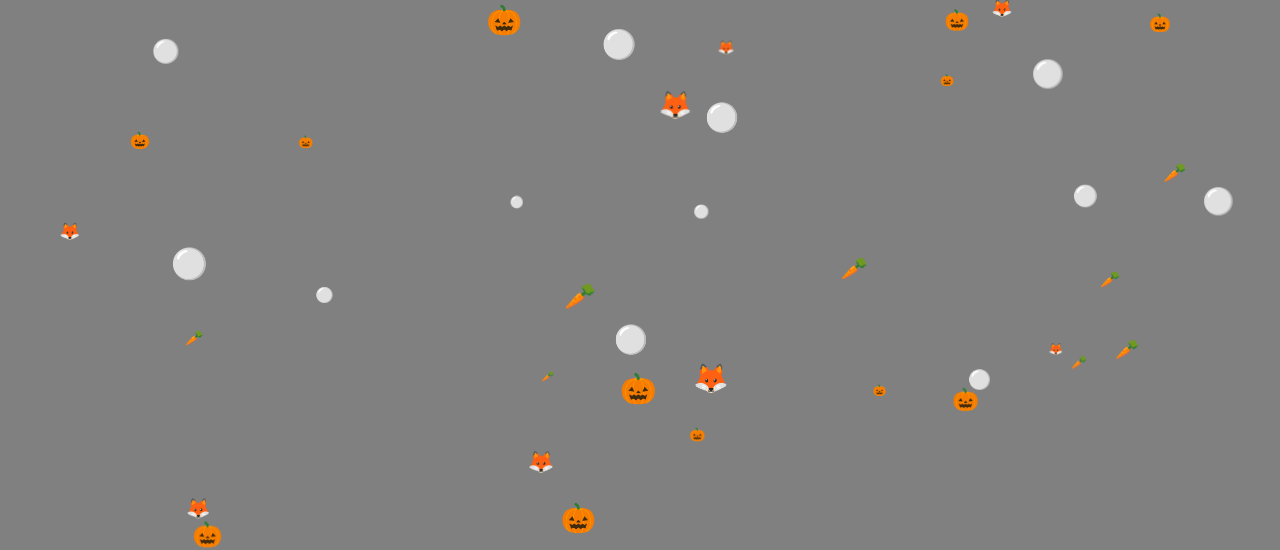
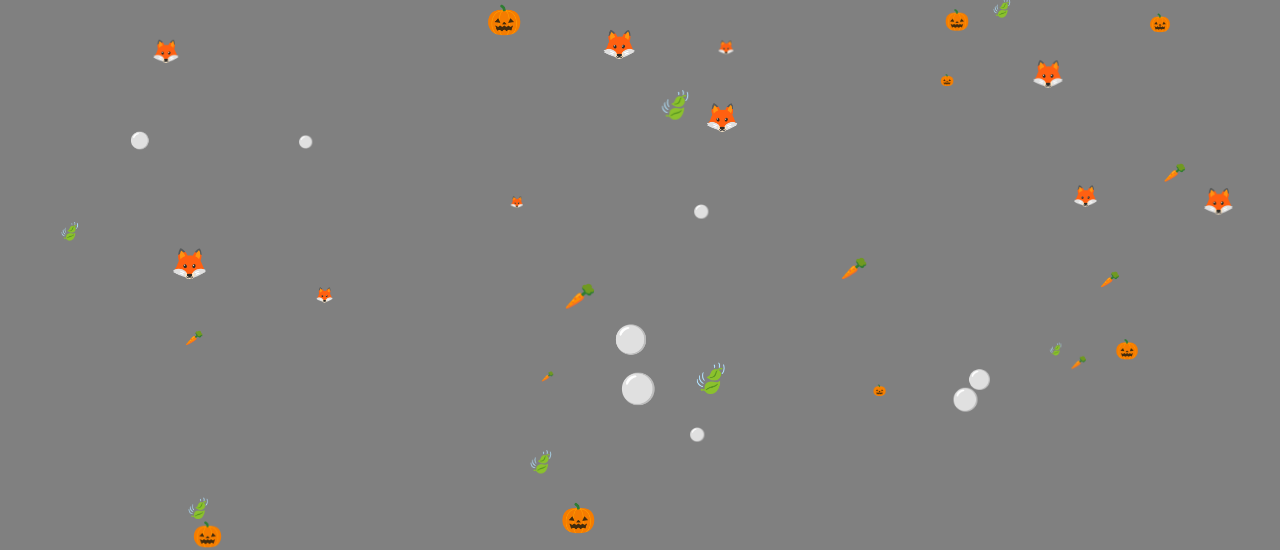
Before and after one commit to TheErrorExe/nulixyt-web, a plain HTML site: page index.html in a window 1280 px wide. Shown: the part 250-800 px from the top of the page. Drawn offline with Linux system fonts and the light colour scheme.

Commit message:
Update index.html

```diff
--- a/index.html
+++ b/index.html
@@ -121,7 +121,7 @@
     canvas.height = window.innerHeight;
 
     const items = [];
-    const emojis = ['🥕', '🎃', '⚪', '🦊'];
+    const emojis = ['🥕', '🎃', '⚪', '🦊', '🍃'];
 
     function random(min, max) {
       return Math.random() * (max - min) + min;
```
